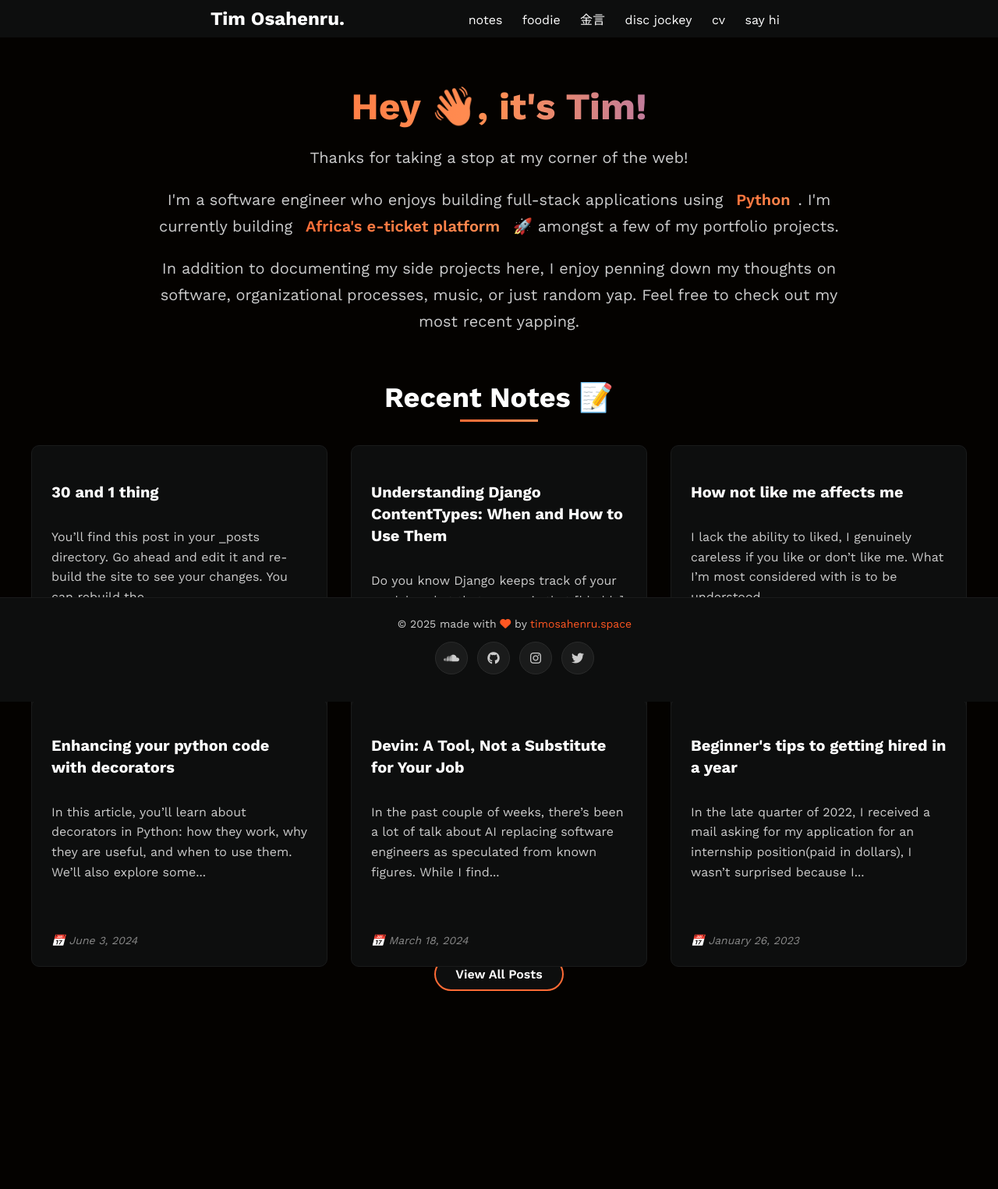
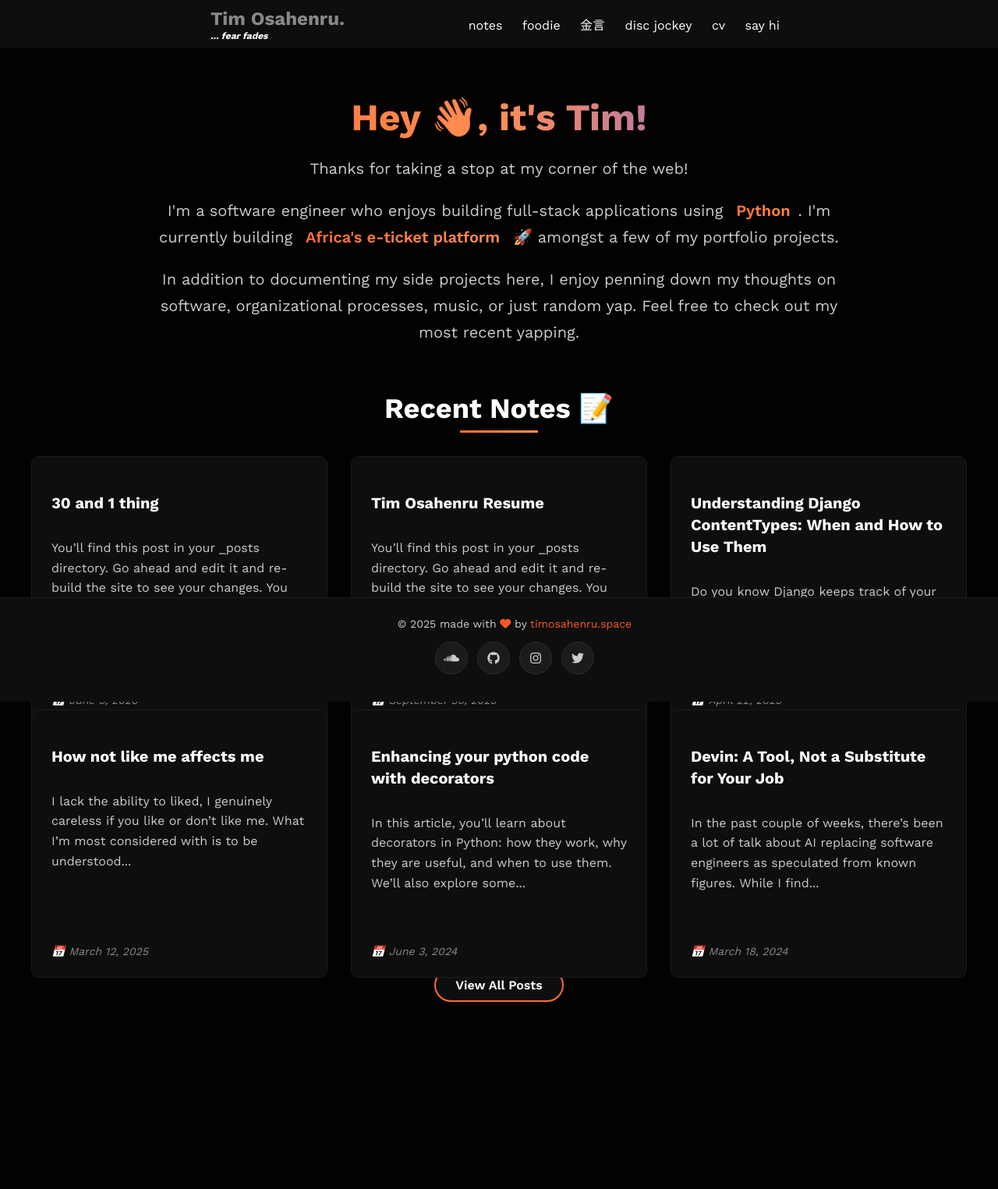
Before and after one commit to TimOsahenru/mycorner, a Jekyll site: the page built from index.html, in a window 1280 px wide. Shown: the whole page at 78% size. Built offline with Jekyll 4.4.1, drawn with Linux system fonts in a browser that asks for light colours.

Commit message:
draft for cv, to be completed in the next 24hrs

```diff
--- a/_includes/footer.html
+++ b/_includes/footer.html
@@ -77,7 +77,7 @@
 <footer>
     <div class="footer-simple">
 <p class="copyright">
-    &copy; {{ site.time | date: "%Y" }} made with <i class="fas fa-heart" style="color: #FF5722;"></i> by <span style="color: #FF5722;">timosahenru.space</span>
+    &copy; {{ site.time | date: "%Y" }} made with <i class="fas fa-heart" style="color: #FF5722;"></i> by <a href="https://timosahenru.space/" style="color: #FF5722; text-decoration: none;" onmouseover="this.style.color='#ffffff'" onmouseout="this.style.color='#FF5722'">timosahenru.space</a>
 </p>
         <!-- Social Media Links -->
         <div class="footer-social-links">
--- a/_includes/header.html
+++ b/_includes/header.html
@@ -1,5 +1,8 @@
 <header>
-        <a href="/" class="logo">Tim Osahenru.</a>
+       <a href="/" class="logo">
+    Tim Osahenru.
+    <span class="footnote">... fear fades</span>
+</a>
         <div class="nav-toggler">☰</div>
         <nav>
             <ul>
@@ -7,7 +10,7 @@
                 <li><a href="{{ '/foodie/' | relative_url }}">foodie</a></li>
                 <li><a href="{{ '/golden-words/' | relative_url }}">金言</a></li>
                 <li><a href="{{ '/disc-jockey/' | relative_url }}">disc jockey</a></li>
-                <li><a href="/cv">cv</a></li>
+                <li><a href="{{ '/tim_osahenru_resume/' | relative_url }}">cv</a></li>
                 <li><a href="https://x.com/_osahenru" target="_blank">say hi</a></li>
             </ul>
         </nav>
@@ -27,7 +30,20 @@
             margin-right: 250px;
         }
 
+    .logo {
+    position: relative;
+    display: inline-block;
+}
 
+.footnote {
+    display: block;
+    font-size: 12px;
+    color: #fff;
+    /* color: #FF5722; */
+    font-style: italic;
+    line-height: 1;
+    margin-top: 2px;
+}
         nav ul {
             list-style-type: none;
             padding: 0;
@@ -57,14 +73,17 @@
             margin-right: auto;
             margin-left: 250px;
             text-decoration: none;
-            color: #fff;
+            color: #888;
         }
 
     @media (max-width: 768px) {
-           .logo {
-                margin-left: auto;
-                text-align: center;
-            }
+             .logo {
+        margin-left: auto;
+        text-align: left; /* Change from center to left */
+        display: inline-flex;
+        flex-direction: column;
+        align-items: flex-start; /* Change from center to flex-start */
+    }
 
         .nav-toggler {
                 display: block;
--- /dev/null
+++ b/_posts/2025-09-30-tim-osahenru-resume.md
@@ -0,0 +1,8 @@
+---
+layout: post
+title: "Tim Osahenru Resume"
+date: 2025-09-30
+categories: resume curriculum-vitae profile
+---
+
+You’ll find this post in your `_posts` directory. Go ahead and edit it and re-build the site to see your changes. You can rebuild the site in many different ways, but the most common way is to run `jekyll serve`, which launches a web server and auto-regenerates your site when a file is updated.
--- a/golden-words.html
+++ b/golden-words.html
@@ -716,7 +716,7 @@
             <h1 class="wisdom-title">sage</h1>
         </div>
 
-        <p class="wisdom-subtitle fade-in delay-1">A collection of some of personal deep thoughts, feel free to question and reflect on them. Each card contains a lesson I hope you're willing to learn from them.</p>
+        <p class="wisdom-subtitle fade-in delay-1">An archive of inner dialogues made tangible. Each card is an invitation to look inward, to sit with an idea, and to emerge with new understanding. May the eyes of your understanding be enlightened as your reflect on these words.</p>
 
         <div class="wisdom-section fade-in delay-2">
             <h2 class="section-title">金言 <span class="emoji">💭</span></h2>
```
Also changed, not shown: about.md (deleted, +0 -18 lines).
